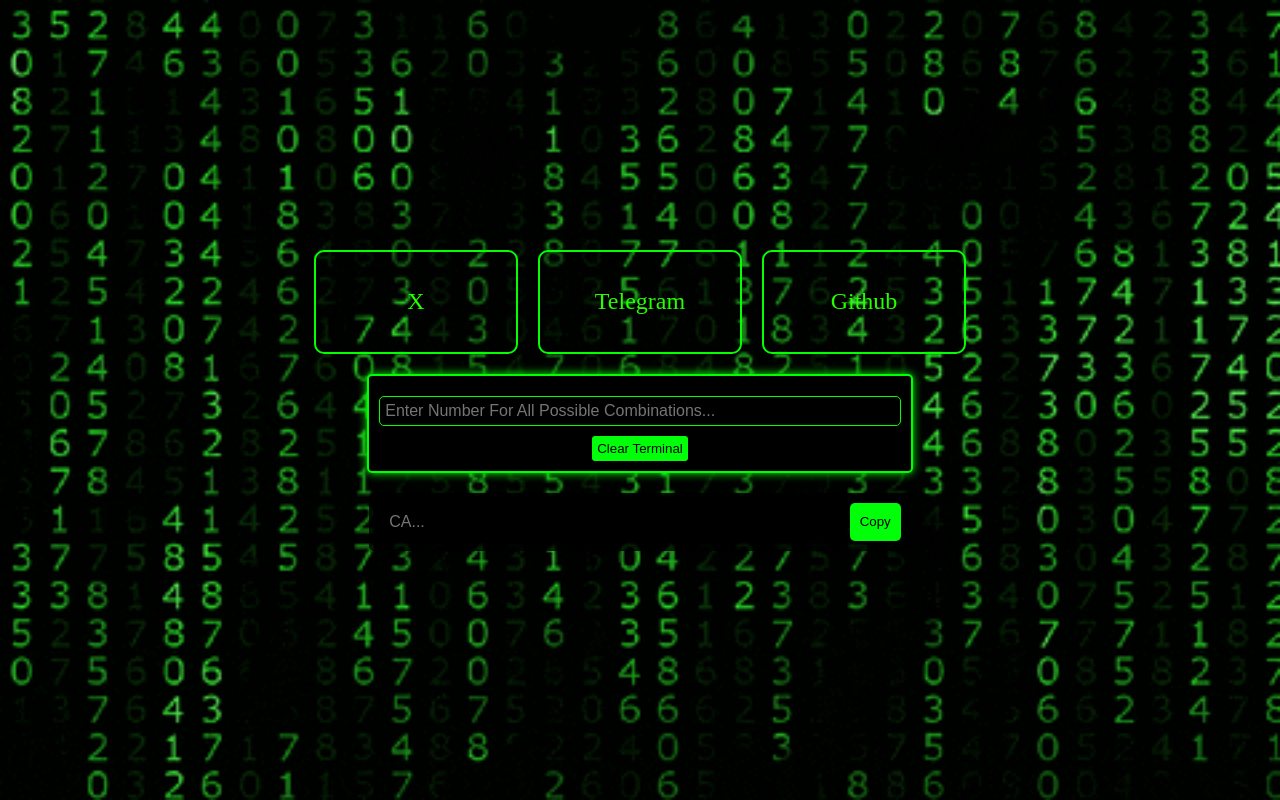
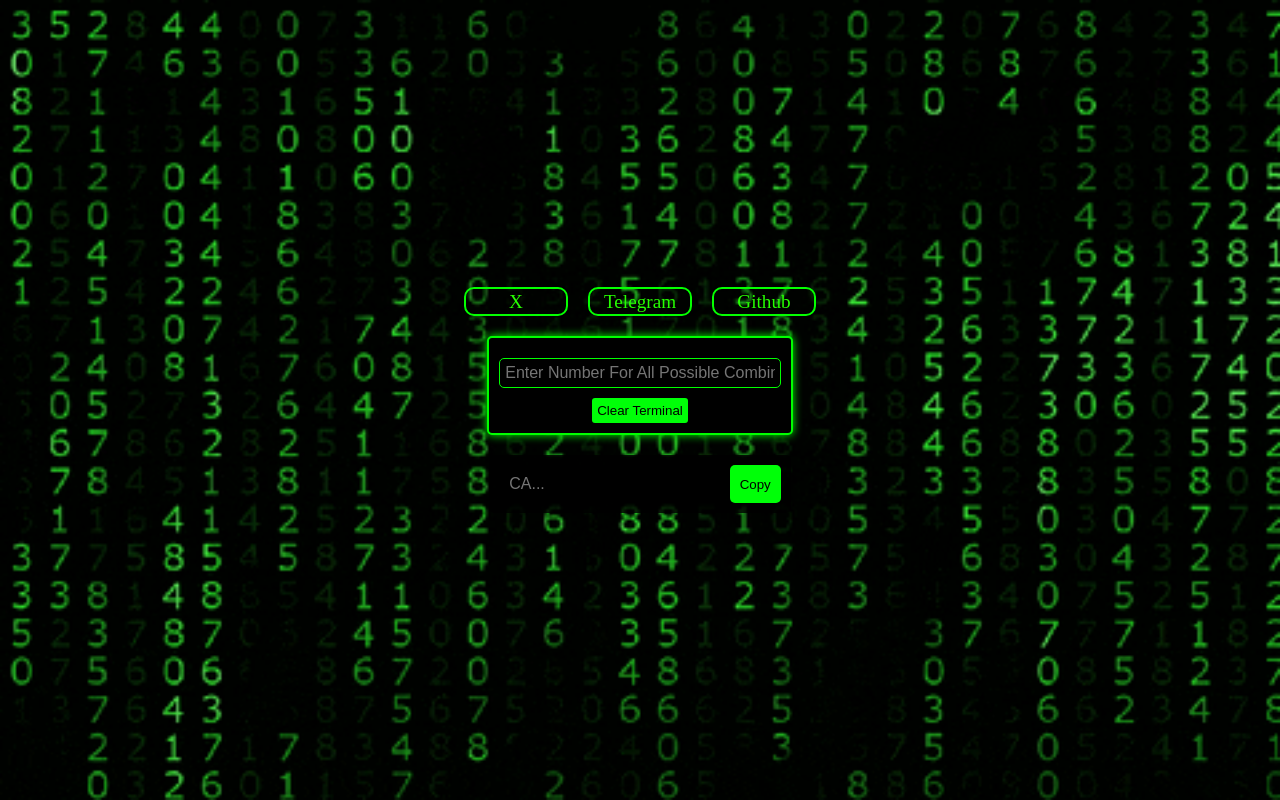
Before and after one commit to Anthony-Leon6/WebCOMBO-Gen, a plain HTML site: page index.html in a window 1280 px wide. Drawn offline with Linux system fonts and the light colour scheme.

Commit message:
Update index.html

```diff
--- a/index.html
+++ b/index.html
@@ -113,11 +113,11 @@
         </style>
     </head>
     <body>
-    <div class="container">
+        <div class="container">
         <div class="link-container">
-            <a href="#" class="box" id="box1">X</a>
-            <a href="#" class="box" id="box2">Telegram</a>
-            <a href="https://github.com/Anthony-Leon6/WebCOMBO-Gen" class="box" id="box3">Github</a>
+            <a href="#" class="box" id="box1" style="width: 100px; height: 25px; font-size: 1.2rem;">X</a>
+            <a href="#" class="box" id="box2" style="width: 100px; height: 25px; font-size: 1.2rem;">Telegram</a>
+            <a href="https://github.com/Anthony-Leon6/WebCOMBO-Gen" class="box" id="box3" style="width: 100px; height: 25px; font-size: 1.2rem;">Github</a>
         </div>
         <div class="terminal" id="terminal">
             <input type="text" class="command-input" id="commandInput" placeholder="Enter Number For All Possible Combinations...">
```
